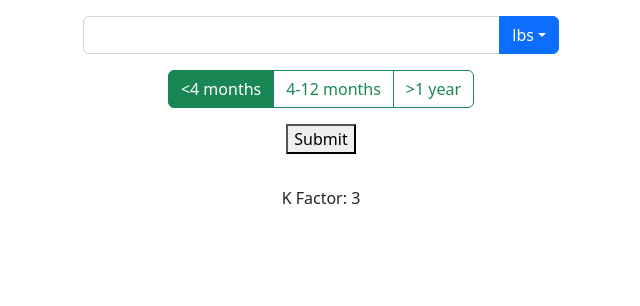
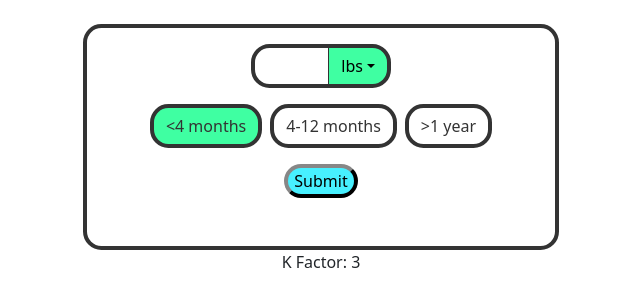
Before and after one commit to Naksp/PupCalCalc, a React (Create React App) app: page / in a window 1280 px wide. Shown: the top 306 px of the page, without its empty margins (319-959 px from the left). Built offline with nearby package versions, Linux system fonts and the light colour scheme.

Commit message:
some styling

```diff
--- a/src/App.scss
+++ b/src/App.scss
@@ -1,31 +1,17 @@
+$theme-colors: (
+  "primary": #3fffa2,
+  "secondary": #47f0ff
+);
+
+$color-outline: #333;
+
+$border-standard-width: 4px;
+$border-standard-color: $color-outline;
+$border-standard-radius: 1.15rem;
+
+
 .App {
   text-align: center;
-}
-
-.App-logo {
-  height: 40vmin;
-  pointer-events: none;
-}
-
-@media (prefers-reduced-motion: no-preference) {
-  .App-logo {
-    animation: App-logo-spin infinite 20s linear;
-  }
-}
-
-.App-header {
-  background-color: #282c34;
-  min-height: 100vh;
-  display: flex;
-  flex-direction: column;
-  align-items: center;
-  justify-content: center;
-  font-size: calc(10px + 2vmin);
-  color: white;
-}
-
-.App-link {
-  color: #61dafb;
 }
 
 .row {
@@ -41,13 +27,61 @@
   max-width: 150px;
 }
 
-@keyframes App-logo-spin {
-  from {
-    transform: rotate(0deg);
-  }
-  to {
-    transform: rotate(360deg);
-  }
+.border-standard {
+  border-width: $border-standard-width !important;
+  border-color: $border-standard-color !important;
+  border-radius: $border-standard-radius !important;
+}
+
+.btn-group-primary {
+  color: #333 !important;
+
+  border-color: $border-standard-color !important;
+  border-width: $border-standard-width !important;
+  border-radius: $border-standard-radius !important;
+  padding-left: 10px
+
+  // .btn-group:not(:first-child) {
+  //   border-top-right-radius: 10px;
+  // }
+}
+
+/* Chrome, Safari, Edge, Opera */
+input::-webkit-outer-spin-button,
+input::-webkit-inner-spin-button {
+  -webkit-appearance: none;
+  margin: 0;
+}
+
+/* Firefox */
+input[type=number] {
+  -moz-appearance: textfield;
+}
+
+#weightInput {
+  border-top-left-radius: $border-standard-radius;
+  border-bottom-left-radius: $border-standard-radius;
+
+  border-top-width: $border-standard-width;
+  border-left-width: $border-standard-width;
+  border-bottom-width: $border-standard-width;
+
+  border-color: $border-standard-color;
+}
+
+#weightDropdown {
+  border-top-right-radius: $border-standard-radius;
+  border-bottom-right-radius: $border-standard-radius;
+
+  border-top-width: $border-standard-width;
+  border-right-width: $border-standard-width;
+  border-bottom-width: $border-standard-width;
+
+  border-color: $border-standard-color;
+}
+
+#submitButton {
+  background-color: #47f0ff;
 }
 
 @import "../node_modules/bootstrap/scss/bootstrap.scss";
--- a/src/App.tsx
+++ b/src/App.tsx
@@ -1,5 +1,5 @@
 import React, { useEffect, useState } from 'react';
-import {Form, Container, Row, ButtonGroup, ToggleButton, Col, InputGroup, DropdownButton} from 'react-bootstrap';
+import {Form, Container, Row, ButtonGroup, ToggleButton, Col, InputGroup, DropdownButton, Card} from 'react-bootstrap';
 import { Constants } from './Constants';
 import './App.scss';
 import DropdownItem from 'react-bootstrap/esm/DropdownItem';
@@ -168,27 +168,30 @@ function App() {
   return (
     <div className='App'>
       <Container id='app-container'>
+        <Card className='mt-4 border-standard'>
           <Row className='row'>
             <Form onSubmit={handleSubmit}>
-            <Row className='mb-3 mt-3'>
+              <Row className='mb-3 mt-3 justify-content-center'>
+                <Col className='col-4'>
                 <InputGroup>
-              <Form.Control id='weightInput' type='number' />
-                <DropdownButton title={unit}>
+                <Form.Control id='weightInput' type='number'/>
+                  <DropdownButton id='weightDropdown' title={unit}>
                     <DropdownItem onClick={() => setUnit(LBS)}>lbs</DropdownItem>
                     <DropdownItem onClick={() => setUnit(KG)}>kg</DropdownItem>
                   </DropdownButton>
                 </InputGroup>
+                </Col>
               </Row>
               <Row>
                 <Col className='col'>
-                <ButtonGroup>
+                  <ButtonGroup className='main-button-group'>
                     {ageRadios.map((radio, idx) => (
                       <ToggleButton
-                      className='button'
+                        className='button btn-group-primary mx-1'
                         key={radio.value}
                         id={`radio-${radio.value}`}
                         type="radio"
-                      variant='outline-success'
+                        variant='outline-primary'
                         name="ageRadio"
                         value={radio.value}
                         checked={ageRadioValue === radio.value}
@@ -203,13 +206,15 @@ function App() {
 
               { isAdult ?
                 <Row>
+                  <Col>
                     <ButtonGroup>
                       {neuteredRadios.map((radio, idx) => (
                         <ToggleButton
+                          className='button btn-group-primary mx-1'
                           key={radio.value}
                           id={`radio-${radio.value}`}
                           type="radio"
-                      variant='outline-success'
+                          variant='outline-primary'
                           name="neuteredRadio"
                           value={radio.value}
                           checked={neuteredRadioValue === radio.value}
@@ -219,19 +224,22 @@ function App() {
                         </ToggleButton>
                       ))}
                     </ButtonGroup>
+                  </Col>
                 </Row>
                 : null
               }
 
               { isAdult && neuteredRadioValue ?
                 <Row className='mb-3'>
+                  <Col>
                     <ButtonGroup>
                       {activityRadios.map((radio, idx) => (
                         <ToggleButton
+                          className='button btn-group-primary mx-1'
                           key={radio.value}
                           id={`radio-${radio.value}`}
                           type="radio"
-                      variant='outline-success'
+                          variant='outline-primary'
                           name="activityRadio"
                           value={radio.value}
                           checked={activityRadioValue === radio.value}
@@ -241,17 +249,19 @@ function App() {
                         </ToggleButton>
                       ))}
                     </ButtonGroup>
+                  </Col>
                 </Row>
                 : null
               }
 
-            <button type='submit'>Submit</button>
+              <button type='submit' id='submitButton' className='border-standard'>Submit</button>
             </Form>
 
             <p>{isAdult}</p>
             <p id='calorie-result'>{result}</p>
+          </Row>
+        </Card>
         <p>K Factor: {multiplier}</p>
-        </Row>
       </Container>
     </div>
   );
```
Lines whose indentation alone changed are shown as unchanged.
